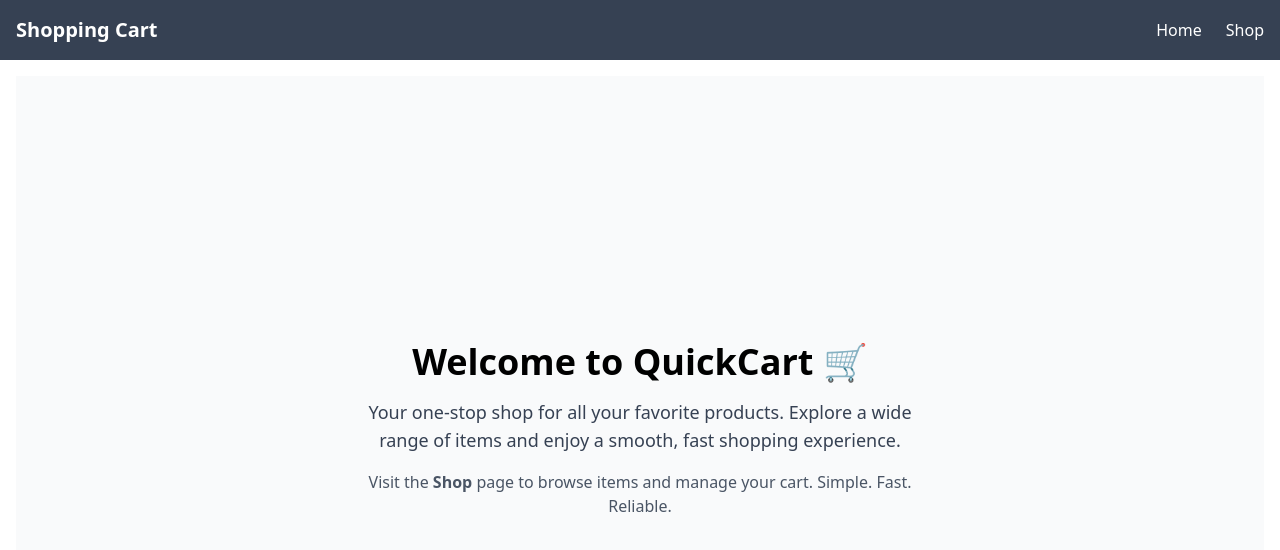
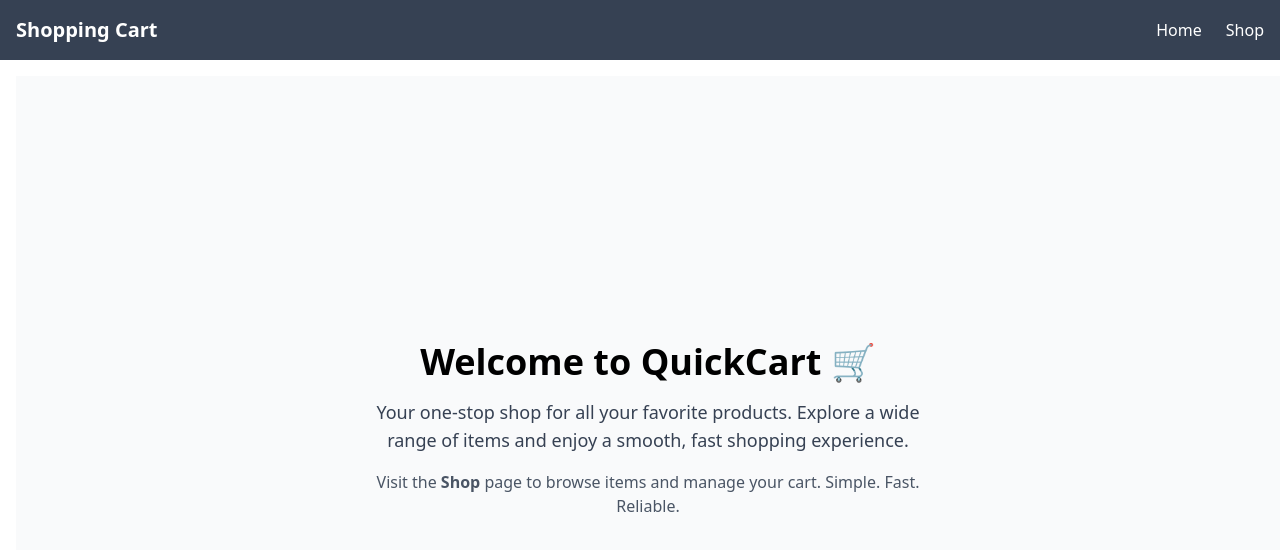
Before and after one commit to hamzaw9/shopping-cart, a React app: page / in a window 1280 px wide. Shown: the top 550 px of the page. Built offline with nearby package versions, Linux system fonts and the light colour scheme; the HTML template or start-up script is replaced by a standard one.

Commit message:
style: adjust container padding and width styles

```diff
--- a/src/components/Layout.tsx
+++ b/src/components/Layout.tsx
@@ -60,7 +60,7 @@
         </div>
       </nav>
 
-      <div className="container mx-auto p-4 h-[calc(100vh-60px)] overflow-auto">
+      <div className="p-4 pr-0 h-[calc(100vh-60px)] overflow-auto">
         <Outlet />
       </div>
     </>
```
